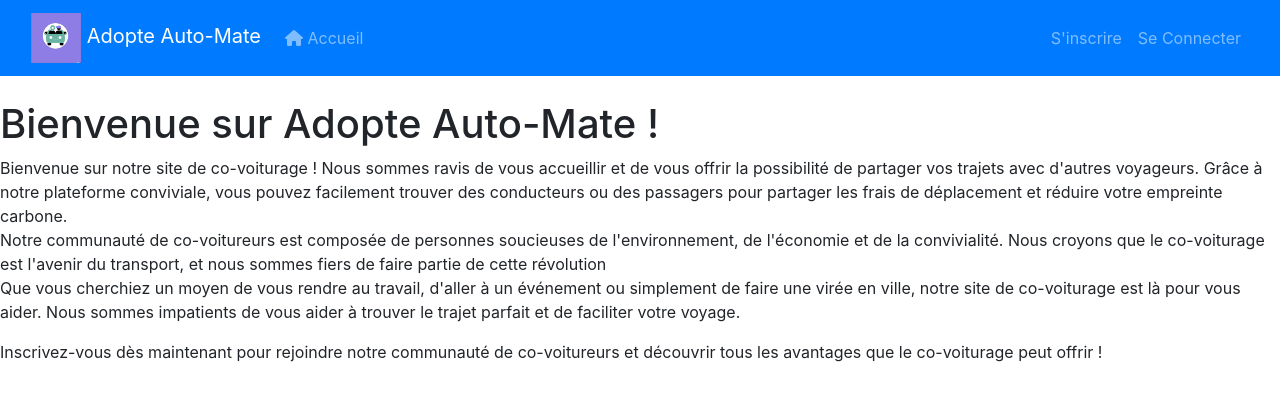
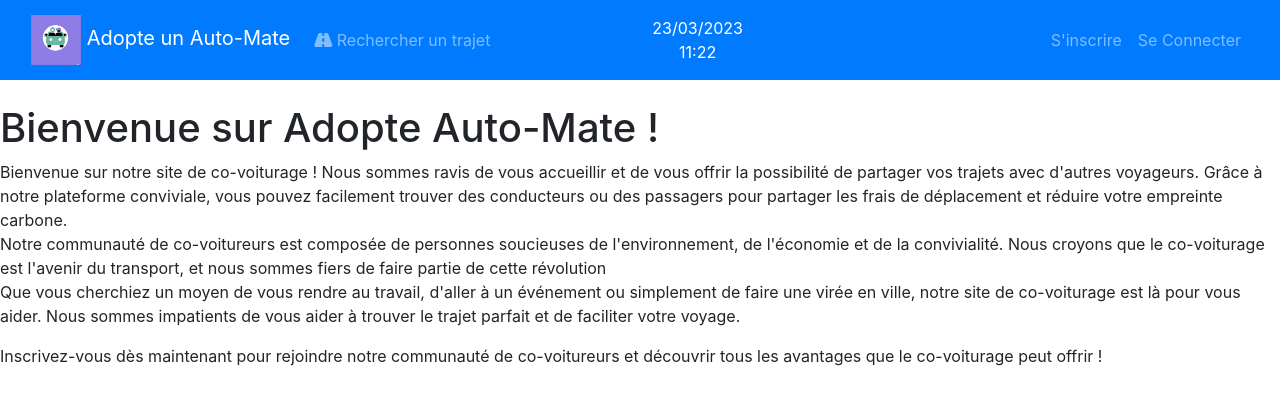
Before and after one commit to LudovicTagnon/adopteunautomate, a Symfony app: template templates/home/index.html.twig in a window 1280 px wide. Shown: the top 405 px of the page. Run offline with Twig, Linux system fonts and the light colour scheme; the template is opened without the code that fills it, so the values that code supplies are empty; some libraries are stand-ins or nearby versions.

Commit message:
Lien vers recherhcer un trajet dans le header + réglage problème ville null

```diff
--- a/templates/base.html.twig
+++ b/templates/base.html.twig
@@ -24,7 +24,9 @@
         {{ message }}
     </div>
 {% endfor %}
-{% block body %}{% endblock %}
+{% block body %}
+
+{% endblock %}
 {% block javascripts %}
     {{ encore_entry_script_tags('app') }}
     <script src="https://kit.fontawesome.com/6d759d1896.js" crossorigin="anonymous"></script>
--- a/templates/home/index.html.twig
+++ b/templates/home/index.html.twig
@@ -49,11 +49,12 @@
                                         <input type="date" class="form-control" id="date_depart" name="date_depart" min="{{ "now"|date("Y-m-d") }}" value="{{ app.request.query.get('date_depart') }}" required>
                                     </div>
                                 </div>
-                                    <button class="btn btn-primary" type="submit">Rechercher</button>
+                                    <button class="btn btn-primary" type="submit">Rechercher <i class="fa-solid fa-magnifying-glass"></i></button>
                                 </div>
                             </div>
                         </form>
                         <hr>
+                        </br>
                         <!-- Notifications -->
                         <div class="row justify-content-center">
                             <div class="col-sm-8">
@@ -84,8 +85,10 @@
                                     </div>
                                 </div>
                             </div>
+                            </br>
                             <!-- Les trajets -->
                             <div class="col-sm-8">
+                                </br>
                                 <div class="card text-dark bg-light">
                                     <div class="card-header bg-primary text-left text-white">
                                         <h4 class="card-title">Mes trajets : <a href="{{path('app_trajets_index')}}" style="text-decoration:none"><small class="text-white">(cliquez ici pour toutes les voir)</small></a> </h4>
@@ -142,6 +145,7 @@
                     </div>
                 </div>
             </div>
+        </div>
     {% else %} <!--Page visible par une personne non connecté -->
         <div class="example-wrapper">
             <h1>Bienvenue sur Adopte Auto-Mate ! </h1>
--- a/templates/partials/_header.html.twig
+++ b/templates/partials/_header.html.twig
@@ -1,19 +1,35 @@
 <nav class="navbar navbar-expand-lg navbar-dark bg-primary">
     <div class="container-fluid">
-        <a class="navbar-brand" href="#">
-        {# LOGO #}
-        <img src="{{ asset('images/logo1.png') }}" alt="Logo" width="50" height="50">
-        Adopte Auto-Mate
+        <a class="navbar-brand" href="{{ path('app_home') }}">
+            {# LOGO #}
+            <img src="{{ asset('images/logo1.png') }}" alt="Logo" width="50" height="50">
+            Adopte un Auto-Mate
         </a>
         <button class="navbar-toggler" type="button" data-bs-toggle="collapse" data-bs-target="#navbarColor01" aria-controls="navbarColor01" aria-expanded="false" aria-label="Toggle navigation">
             <span class="navbar-toggler-icon"></span>
         </button>
-        <div class="collapse navbar-collapse" id="navbarColor01">
+        <div class="collapse navbar-collapse justify-content-center" id="navbarColor01">
             <ul class="navbar-nav me-auto">
                 <li class="nav-item">
-                    <a class="nav-link" href="{{ path('app_home') }}">
-                        <i class="fa-solid fa-house"></i> Accueil
+                    <a class="nav-link" href="{{ path('app_trajets_search') }}">
+                        <i class="fa-solid fa-road"></i> Rechercher un trajet
                     </a>
+                </li>
+            </ul>
+            <ul class="navbar-nav me-auto">
+                <li class="nav-item">
+                    <!--<a class="nav-link" href="{{ path('app_home') }}">
+                        A propos
+                    </a>-->
+                </li>
+            </ul>
+            <ul class="navbar-nav mx-auto">
+                <li class="nav-item">
+                    <span class="nav-link text-white text-center">
+                        {{ "now"|date("d/m/Y", "Europe/Paris") }}
+                        </br>
+                        {{ "now"|date("H:i", "Europe/Paris") }}
+                    </span>
                 </li>
             </ul>
             <ul class="navbar-nav ml-auto">
@@ -26,7 +42,7 @@
                     <li class="nav-item">
                         <a class="nav-link" href="{{path('app_notification')}}"><i class="fas fa-bell fa-lg"></i><span class="badge badge-pill badge-danger notification-count"></span></a>
                     </li>
-                    <div style="border-left:1px solid;"></div>
+                    <div style="border-left:1px solid  #EEEEEE;"></div>
 
                     <li class="nav-item">
                         <a class="nav-link" href="{{ path('app_logout') }}">Se déconnecter</a>
```
Also changed, not shown: src/Controller/TrajetsController.php (+10 -1 lines). Lines whose indentation alone changed are shown as unchanged.
